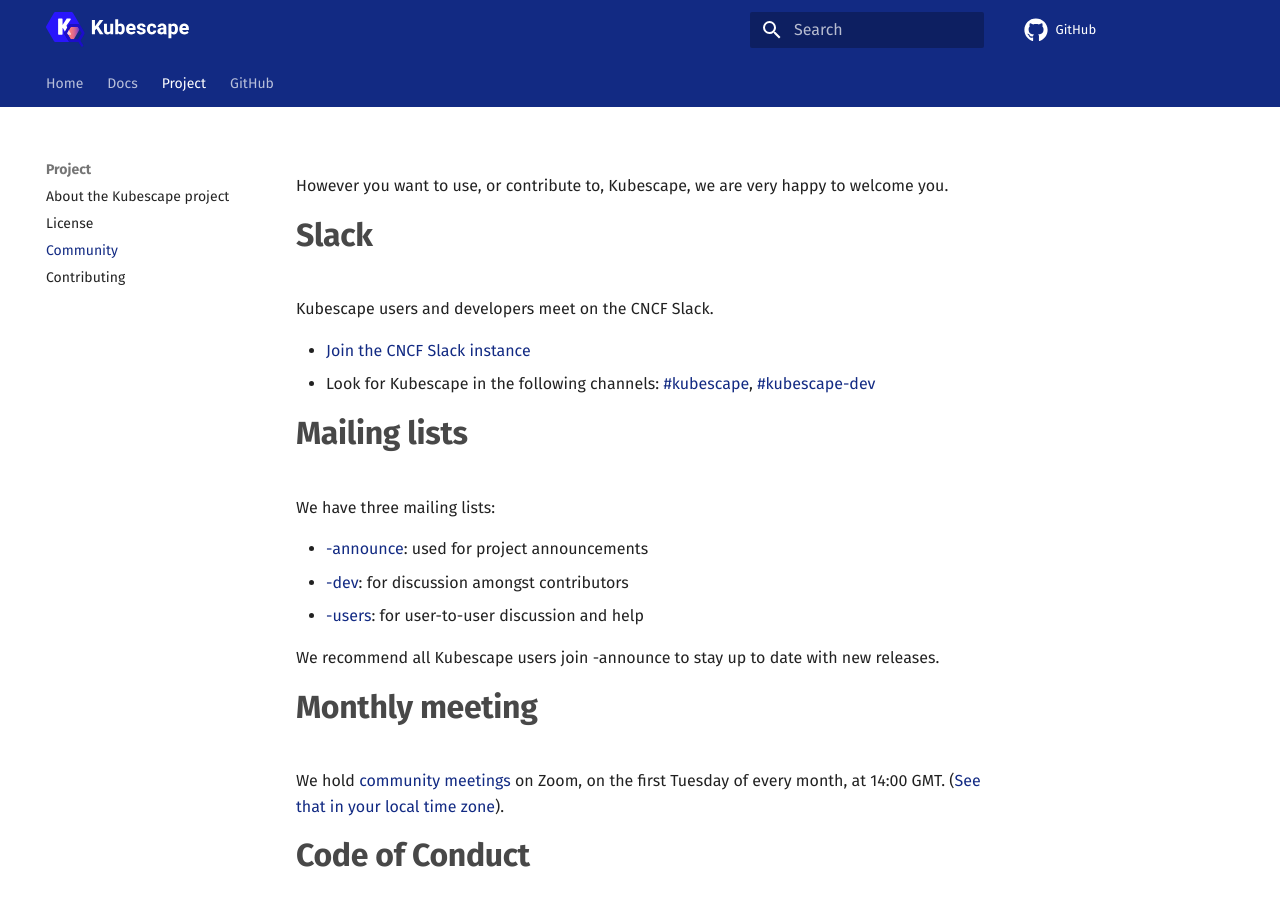
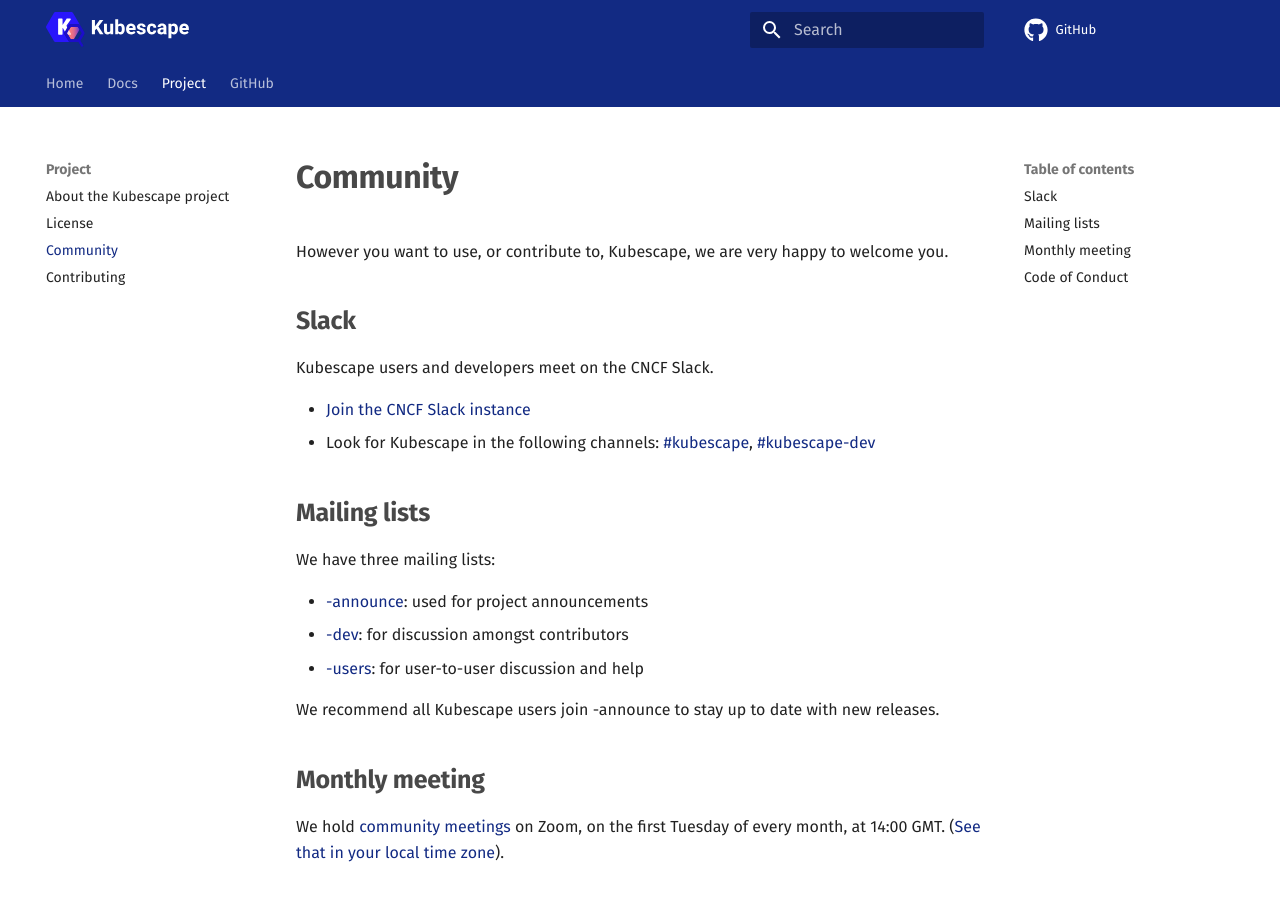
Before and after one commit to kubescape/kubescape.io, an MkDocs documentation site: the page built from docs/project/community.md, in a window 1280 px wide and 900 px high. Built offline with MkDocs 1.6.1 and Material for MkDocs 9.7.7, drawn with Linux system fonts in a browser that asks for light colours; comment, search, counter and statistics services are not loaded.

Commit message:
Add survey page and update community headings
Signed-off-by: Craig Box <craigb@armosec.io>

```diff
--- a/docs/project/community.md
+++ b/docs/project/community.md
@@ -1,13 +1,13 @@
 However you want to use, or contribute to, Kubescape, we are very happy to welcome you.
 
-# Slack
+## Slack
 
 Kubescape users and developers meet on the CNCF Slack.
 
 * [Join the CNCF Slack instance](https://slack.cncf.io/)
 * Look for Kubescape in the following channels: [#kubescape](https://cloud-native.slack.com/archives/C04EY3ZF9GE), [#kubescape-dev](https://cloud-native.slack.com/archives/C04GY6H082K)
 
-# Mailing lists
+## Mailing lists
 
 We have three mailing lists:
 
@@ -17,11 +17,11 @@
 
 We recommend all Kubescape users join -announce to stay up to date with new releases.
 
-# Monthly meeting
+## Monthly meeting
 
 We hold [community meetings](https://zoom.us/j/95174063585) on Zoom, on the first Tuesday of every month, at 14:00 GMT. ([See that in your local time zone](https://time.is/compare/1400_in_GMT)).
 
-# Code of Conduct
+## Code of Conduct
 
 Participating in open source is often a highly collaborative experience. We’re encouraged to create in public view, and we’re incentivized to welcome contributions of all kinds from people around the world. This makes the practice of open source as much social as it is technical.
 
```
Also changed, not shown: docs/project/survey.md (added, +13 -0 lines).
